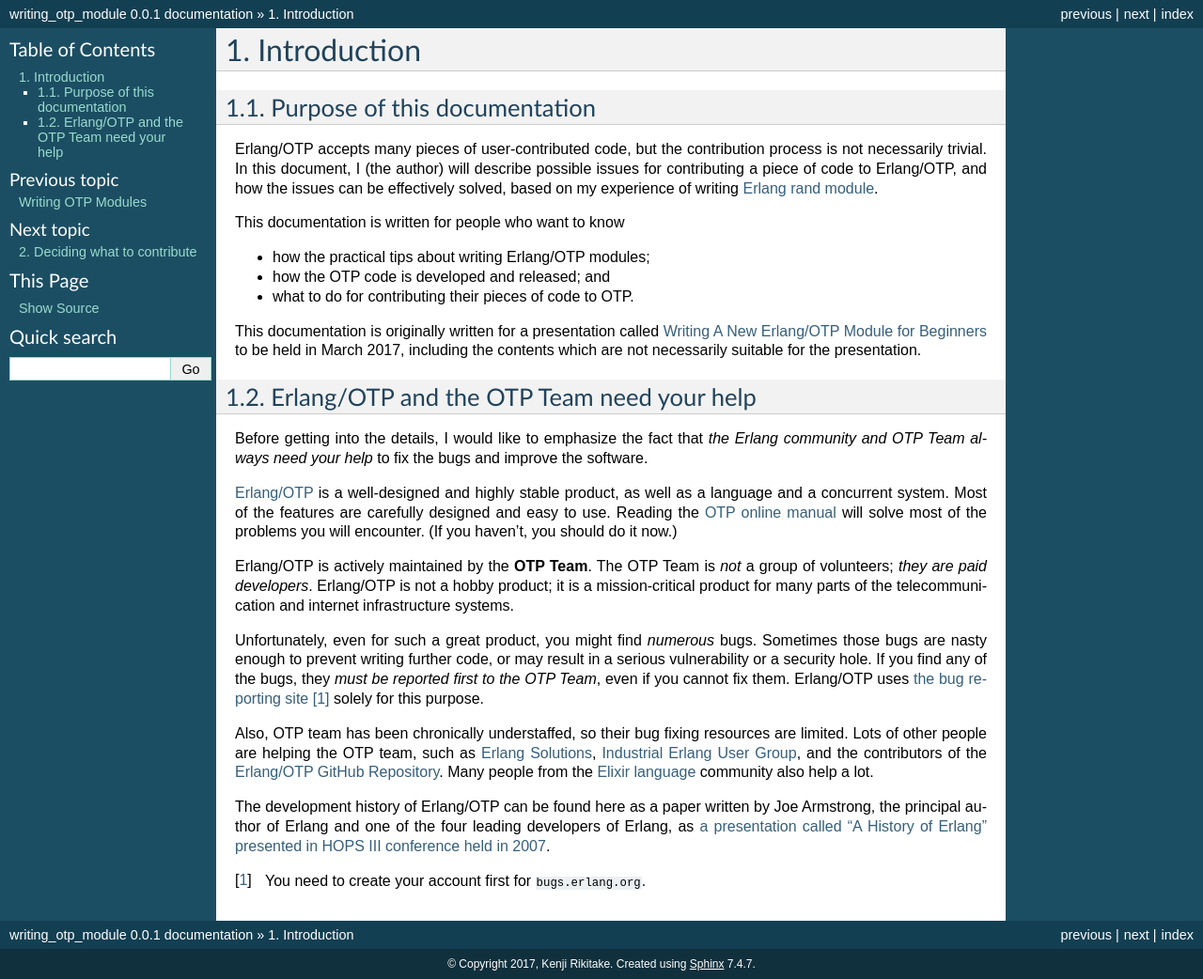
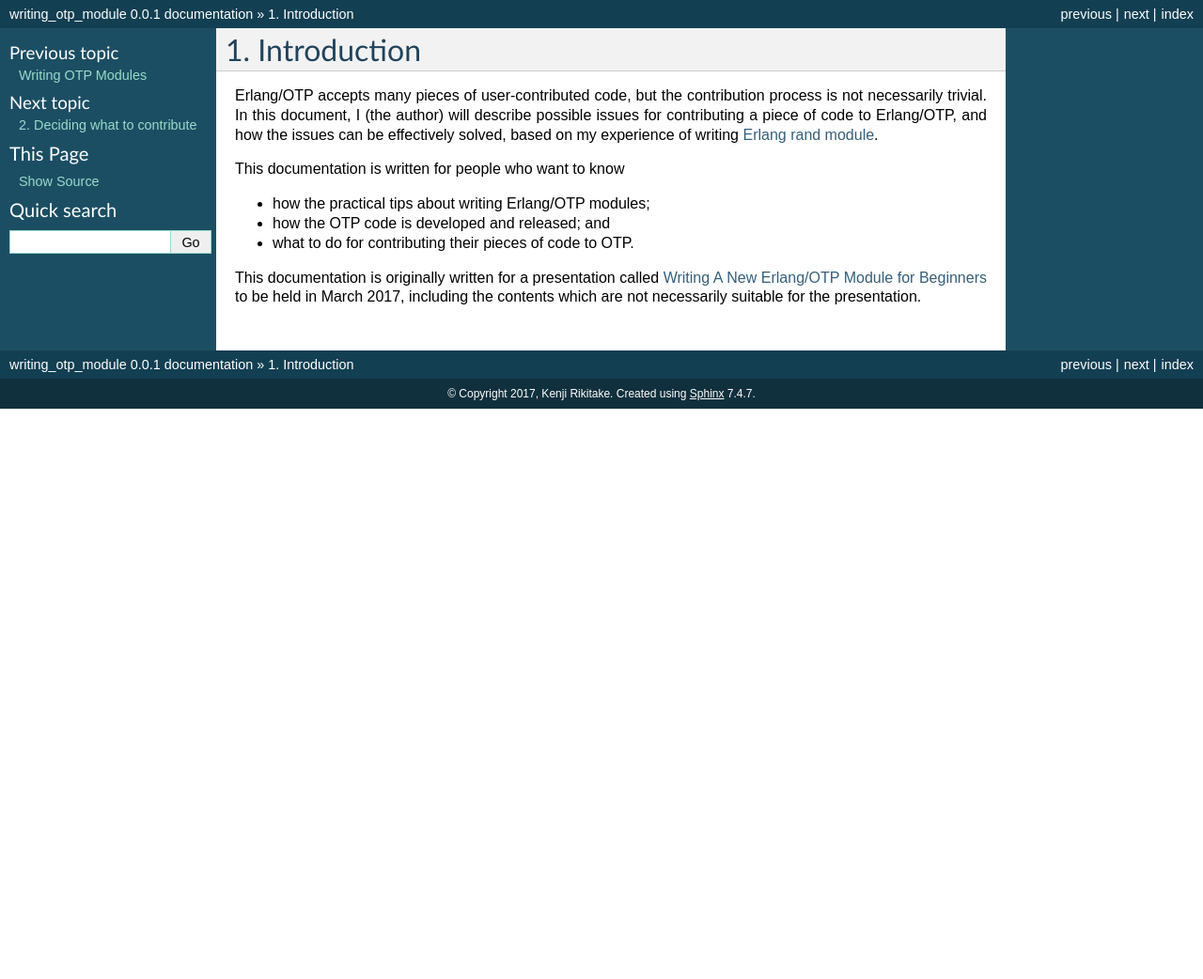
Before and after one commit to jj1bdx/writing-otp-modules, a Sphinx documentation site: the page built from draft/source/intro.rst, in a window 1280 px wide. Shown: the whole page at 94% size. Built offline with Sphinx 7.4.7, drawn with Linux system fonts in a browser that asks for light colours; after the commit the page ends 900 px from its top, so only the background shows below that.

Commit message:
Simplify source/intro.rst

```diff
--- a/draft/source/intro.rst
+++ b/draft/source/intro.rst
@@ -1,8 +1,5 @@
 Introduction
 ============
-
-Purpose of this documentation
------------------------------
 
 Erlang/OTP accepts many pieces of user-contributed code, but the
 contribution process is not necessarily trivial. In this document, I
@@ -22,47 +19,3 @@ This documentation is originally written for a presentation called
 <http://www.erlang-factory.com/sfbay2017/kenji-rikitake.html>`_ to be
 held in March 2017, including the contents which are not necessarily
 suitable for the presentation.
-
-Erlang/OTP and the OTP Team need your help
-------------------------------------------
-
-Before getting into the details, I would like to emphasize the fact that
-*the Erlang community and OTP Team always need your help* to fix the bugs
-and improve the software.
-
-`Erlang/OTP <http://www.erlang.org/>`_ is a well-designed and highly
-stable product, as well as a language and a concurrent system. Most of
-the features are carefully designed and easy to use. Reading the `OTP
-online manual <http://www.erlang.org/doc/>`_ will solve most of the
-problems you will encounter. (If you haven't, you should do it now.)
-
-Erlang/OTP is actively maintained by the **OTP Team**. The OTP Team is
-*not* a group of volunteers; *they are paid developers*. Erlang/OTP is
-not a hobby product; it is a mission-critical product for many parts of
-the telecommunication and internet infrastructure systems.
-
-Unfortunately, even for such a great product, you might find *numerous*
-bugs. Sometimes those bugs are nasty enough to prevent writing further
-code, or may result in a serious vulnerability or a security hole. If
-you find any of the bugs, they *must be reported first to the OTP Team*,
-even if you cannot fix them. Erlang/OTP uses `the bug reporting site
-<https://bugs.erlang.org/>`_ [#intro1]_ solely for this purpose.
-
-Also, OTP team has been chronically understaffed, so their bug fixing
-resources are limited. Lots of other people are helping the OTP team,
-such as `Erlang Solutions <https://www.erlang-solutions.com/>`_,
-`Industrial Erlang User Group
-<http://erlangcentral.org/industrial-erlang-user-group/>`_, and the
-contributors of the `Erlang/OTP GitHub Repository
-<https://github.com/erlang/otp/>`_. Many people from the `Elixir
-language <http://elixir-lang.org/>`_ community also help a lot.
-
-The development history of Erlang/OTP can be found here as a paper
-written by Joe Armstrong, the principal author of Erlang and one of the
-four leading developers of Erlang, as `a presentation called "A History
-of Erlang" presented in HOPS III conference held in 2007
-<https://doi.org/10.1145/1238844.1238850>`_.
-
-.. rubric: Footnotes
-
-.. [#intro1] You need to create your account first for ``bugs.erlang.org``.
```
